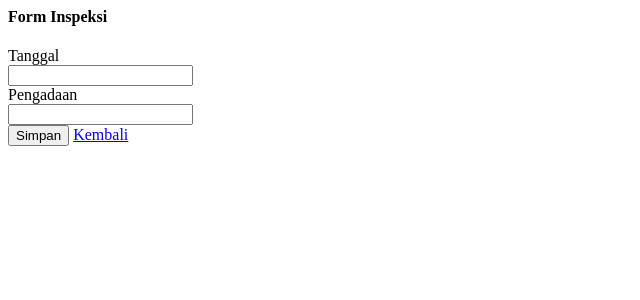
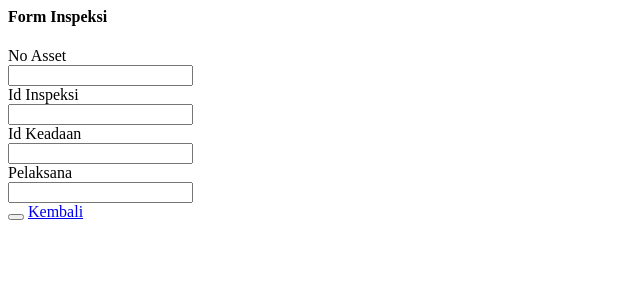
Before and after one commit to izankzoss/BPK2M, a PHP site: template file/inspeksi/views/form_inspeksi.php in a window 1280 px wide. Shown: the top 300 px of the page, without its empty margins (0-640 px from the left). Run offline with PHP 8.4, Linux system fonts and the light colour scheme; the template is opened without the code that fills it, so the values that code supplies are empty.

Commit message:
Update form_inspeksi.php

```diff
--- a/file/inspeksi/views/form_inspeksi.php
+++ b/file/inspeksi/views/form_inspeksi.php
@@ -1,34 +1,48 @@
-<?php
-$db = __database();
-?>
 <div class="card">
   <div class="card-header">
     <h4>Form Inspeksi</h4>
     </div>
     <div class="card-body">
-    <form method="post" action="admin.php?target=inspeksi&action=input" data-parsley-validate class="form-horizontal form-label-left">
+      <form method="post" action="admin.php?target=prodi&action=input" data-parsley-validate
+       class="form-horizontal form-label-left">
        <div class="mb-3">
         <label class="control-label col-md-3 col-sm-3 col-lg-12" for="first-name">
-               Tanggal
+ No Asset
  </label>
  <div class="col-md-6 col-sm-6 col-lg-12">
-                <input type="text" name="tanggal" class="form-control" />
+  <input type="text" name="no_asset" class="form-control" />
        </div>
        </div>
        <div class="mb-3">
-            <label class="control-label col-md-3 col-sm-3 col-lg-12" for="first-name">
-                Pengadaan
+        <label for="first-name" class="control-label col-md-3 col-sm-3 col-lg-12">
+          Id Inspeksi
+        </label>
+        <div class="col-md-6 col-sm-6 col-lg-12 ">
+          <input type="text" name="id_inspeksi" class="form-control">
+        </div>
+       </div>
+       <div class="mb-3">
+        <label for="first-name" class="control-label col-md-3 col-sm-3 col-lg-12">
+          Id Keadaan
         </label>
         <div class="col-md-6 col-sm-6 col-lg-12">
-                <input type="text" name="pengadaan" class="form-control" />
+          <input type="text" name="id_keadaan" class="form-comtrol">
+        </div>
+       </div>
+        <div class="mb-3">
+        <label for="first-name" class="control-label col-md-3 col-sm-3 col-lg-12">
+          Pelaksana
+        </label>
+        <div class="col-md-6 col-sm-6 col-lg-12 ">
+          <input type="text" name="Pelaksana" class="form-control">
         </div>
        </div>
        <div class="mb-3">
        <div class="col-md-6 col-sm-6 col-lg-12">
-                    <button type="submit" class="btn btn-success btn-sm" id="simpan" name="simpan">
-                        <i class="fa-solid fa-floppy-disk"></i> Simpan
+          <button type="submit" class="btn btn-success btn-sm" id="simpan" name="Simpan"> <i class="fa-solid fa-floppy-disk"></i>
         </button>
-                    <a class="btn btn-danger btn-sm" href="admin.php?target=inspeksi"><i class="fa-solid fa-circle-arrow-left"></i>Kembali</a>
+          <a class="btn btn-danger btn-sm" href="admin.php?target=prodi"><i class="fa-solid fa-circle-arrow-left"></i>
+         Kembali</a>
             </div>
            </div>
            </form>
```
Lines whose indentation alone changed are shown as unchanged.
